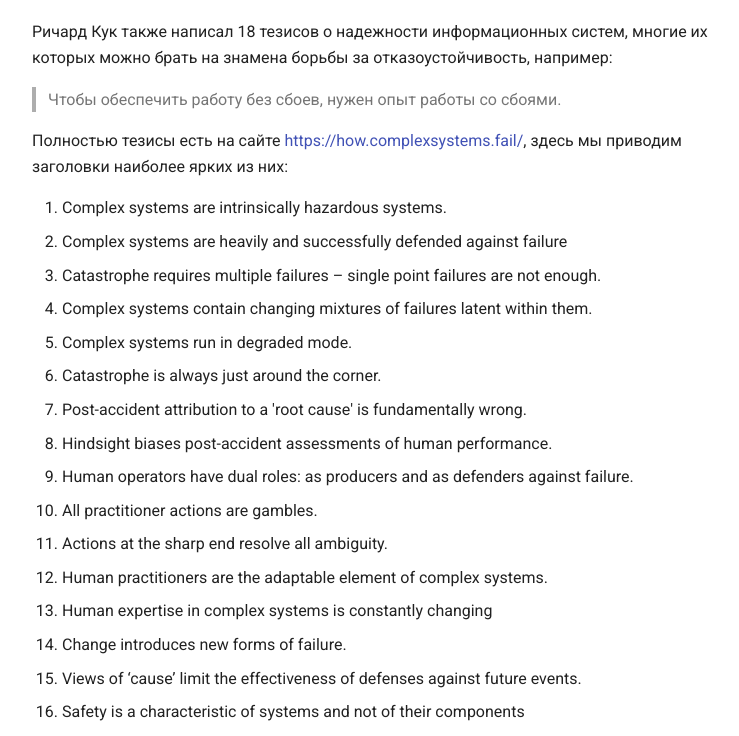
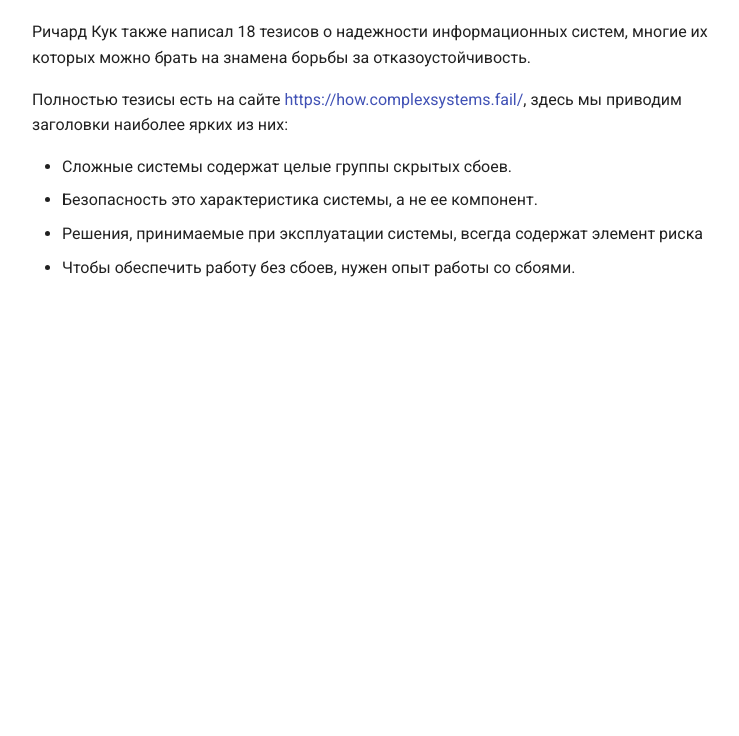
Before and after one commit to epogrebnyak/mkdocs-actionable, an MkDocs documentation site: the page built from docs/blog/how-complex-systems-fail.md, in a window 1280 px wide and 1400 px high, cut to the strip 566-1302 px from the top of the window. Shown: the whole strip, without its empty margins (264-1003 px from the left). Built offline with MkDocs 1.6.1 and Material for MkDocs 9.7.7, drawn with Linux system fonts in a browser that asks for light colours; some of the changed text lies outside the part shown.

Commit message:
placeholder for #4

```diff
--- a/docs/blog/how-complex-systems-fail.md
+++ b/docs/blog/how-complex-systems-fail.md
@@ -5,13 +5,18 @@
 <iframe width="560" height="315" src="https://www.youtube.com/embed/2S0k12uZR14" frameborder="0" allow="accelerometer; autoplay; encrypted-media; gyroscope; picture-in-picture" allowfullscreen></iframe>
 
 Ричард Кук также написал 18 тезисов о надежности информационных систем,
-многие их которых можно брать на знамена борьбы за отказоустойчивость,
-например:
+многие их которых можно брать на знамена борьбы за отказоустойчивость.
 
-> Чтобы обеспечить работу без сбоев, нужен опыт работы со сбоями.
 
 Полностью тезисы есть на сайте <https://how.complexsystems.fail/>, здесь мы приводим
 заголовки наиболее ярких из них:
+
+- Сложные системы содержат целые группы скрытых сбоев.
+- Безопасность это характеристика системы, а не ее компонент.
+- Решения, принимаемые при эксплуатации системы, всегда содержат элемент риска
+- Чтобы обеспечить работу без сбоев, нужен опыт работы со сбоями.
+
+<!--  Переводы можно сюда:
 
 1. Complex systems are intrinsically hazardous systems.
 1. Complex systems are heavily and successfully defended against failure
```
Also changed, not shown: other parts of docs/blog/how-complex-systems-fail.md (+0 -4 lines).
